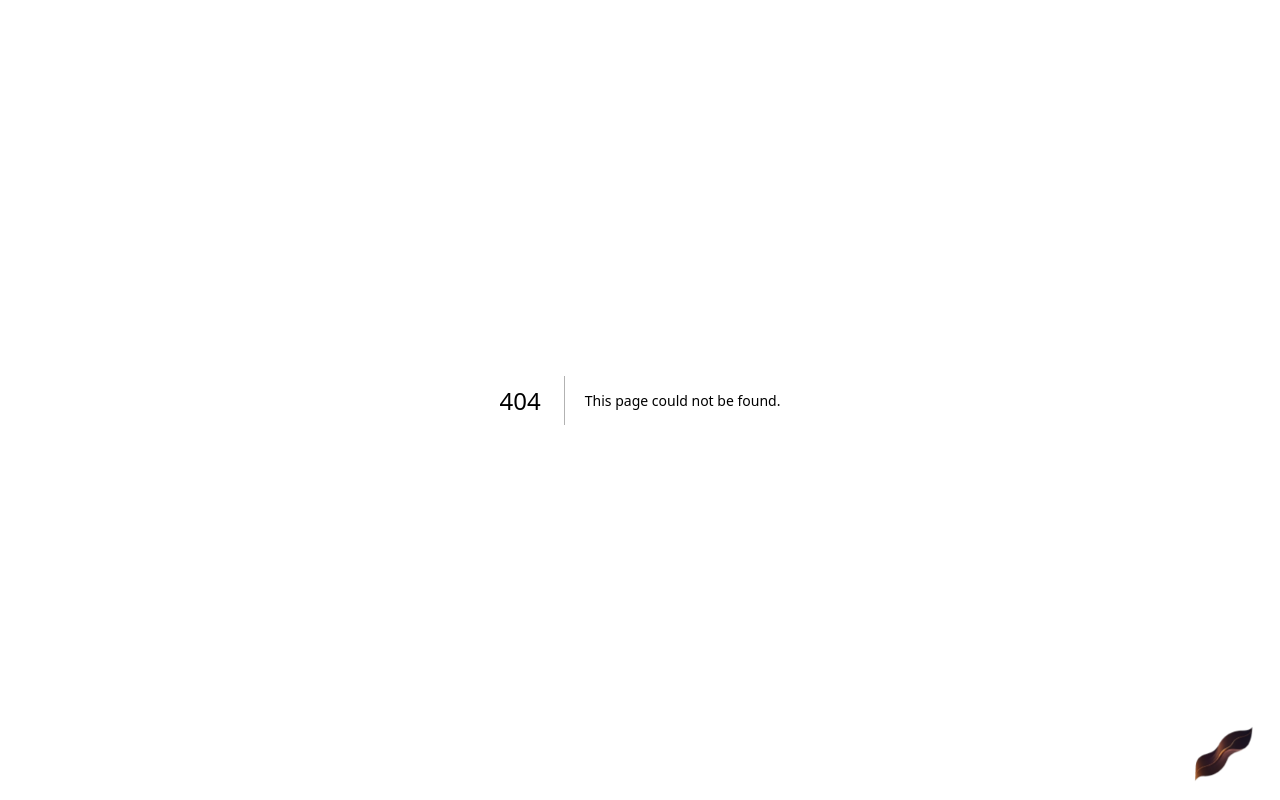
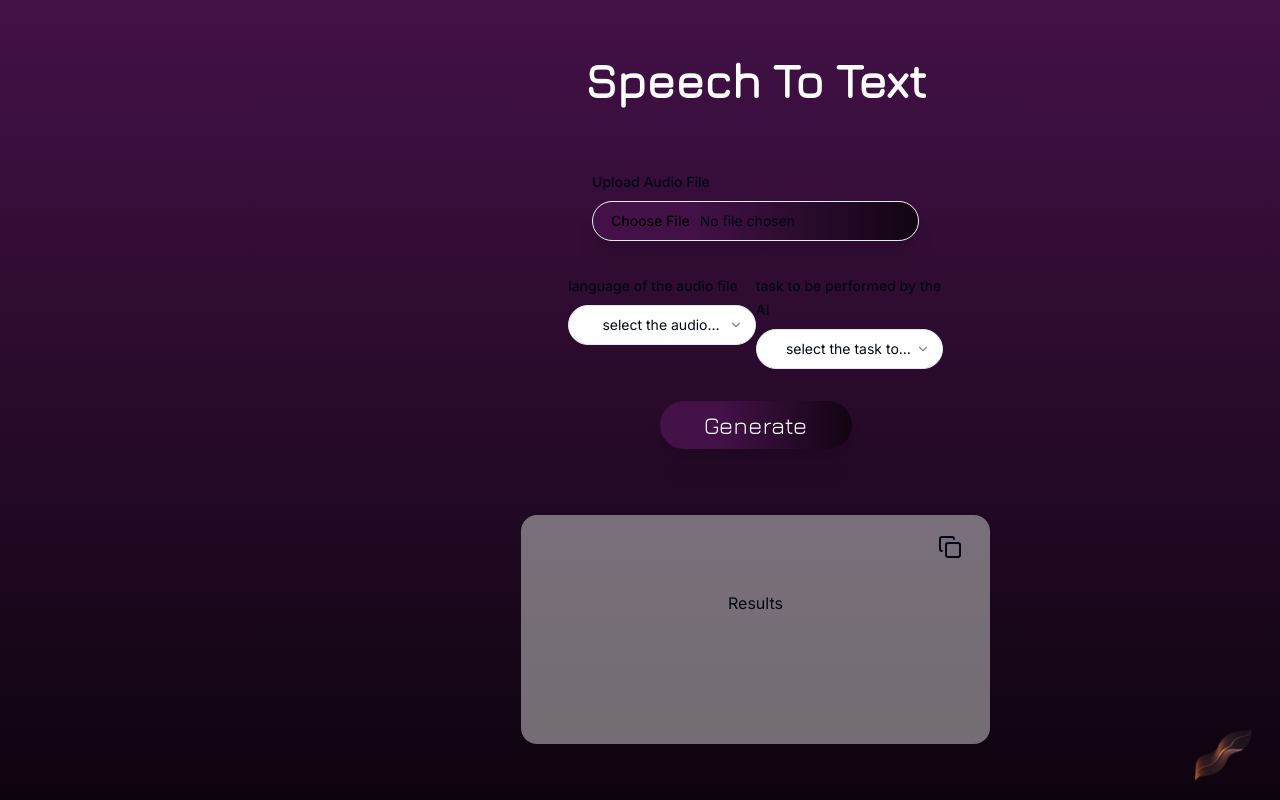
Before and after one commit to ziad-kamel/Graduation-Project, a Next.js app in the folder parrot/: page /speechToText in a window 1280 px wide. Before the commit this address had no page. Built offline with nearby package versions, Linux system fonts and the light colour scheme.

Commit message:
build STT page addd form validation

```diff
--- /dev/null
+++ b/parrot/src/app/hooks/useReadFile.ts
@@ -0,0 +1,14 @@
+import { useState } from "react";
+
+const useReadFile = () => {
+    const [fileContent, setFileContent] = useState('');
+
+    const readAudioFile = (filePath: string) => {
+
+        return fileContent
+    }
+
+    return {readAudioFile}
+}
+
+export default useReadFile
--- /dev/null
+++ b/parrot/src/app/speechToText/page.tsx
@@ -0,0 +1,134 @@
+"use client"
+import { zodResolver } from '@hookform/resolvers/zod';
+import * as z from 'zod';
+
+import { Button } from "@/components/ui/button";
+import { Form, FormControl, FormField, FormItem, FormLabel, FormMessage } from '@/components/ui/form';
+import { Input } from "@/components/ui/input";
+import { Select, SelectContent, SelectItem, SelectTrigger, SelectValue } from '@/components/ui/select';
+import { STTLanguage, STT_Language, STT_Task, STTtask } from '@/lib/types/STTStypes';
+import { Copy } from 'lucide-react';
+import { useForm } from 'react-hook-form';
+
+
+const FormSchema = z.object({
+  audioFile: z.string({
+    required_error: "Audio file is required",
+  }),
+  task: z.string({
+    required_error: "Task type is required",
+  }),
+  language: z.string({
+    required_error: "Audio language is required",
+  })
+})
+
+export default function SpeechToTextPage() {
+  const form = useForm<z.infer<typeof FormSchema>>({
+    resolver: zodResolver(FormSchema),
+  })
+
+  const onSubmit = (fromValues: z.infer<typeof FormSchema>) => {
+    console.log("########## ", {fromValues});
+  }
+
+  return (
+
+    <div className="flex flex-row h-full">
+    <div className="w-72 "></div>
+    <div className="w-full p-14">
+      <div className="flex flex-col justify-between items-center h-full">
+
+        <h1 className="text-5xl font-bold text-white font-jura">Speech To Text</h1>
+
+        <Form {...form}>
+          <form onSubmit={form.handleSubmit(onSubmit)} className='flex flex-col items-center gap-8 w-2/5'>
+
+            <FormField
+              control={form.control}
+              name='audioFile'
+              render={({field}) => (
+                <FormItem >
+                  <FormLabel>Upload Audio File</FormLabel>
+                  <FormControl>
+                    <Input {...field} type='file' accept='audio/*' className='rounded-full w-max bg-gradient-to-r from-[#431147] from-30% to-black to-[125%] shadow-xl'/>
+                  </FormControl>
+                  <FormMessage />
+                </FormItem>
+              )}/>
+
+              <div className='w-full flex flex-col sm:flex-row md:flex-row justify-evenly'>
+                <FormField
+                  control={form.control}
+                  name='language'
+                  render={({field}) => (
+                    <FormItem>
+                      <FormLabel>language of the audio file</FormLabel>
+                        <Select onValueChange={field.onChange}>
+                          <FormControl className='rounded-full'>
+                              <SelectTrigger>
+                                <SelectValue placeholder="select the audio language"/>
+                              </SelectTrigger>
+                          </FormControl>
+                          <SelectContent>
+                            {
+                              STT_Language.map((language: STTLanguage) => (
+                                <SelectItem key={language.audioLanguage} value={language.audioLanguage} >
+                                  {language.audioLanguage}
+                                </SelectItem>
+                              ))
+                            }
+                          </SelectContent>
+                        </Select>
+                      <FormMessage />
+                    </FormItem>
+                  )}/>
+
+                <FormField
+                  control={form.control}
+                  name='task'
+                  render={({field}) => (
+                    <FormItem>
+                      <FormLabel>task to be performed by the AI</FormLabel>
+                        <Select onValueChange={field.onChange}>
+                          <FormControl className='rounded-full'>
+                              <SelectTrigger>
+                                <SelectValue placeholder="select the task to preform"/>
+                              </SelectTrigger>
+                          </FormControl>
+                          <SelectContent>
+                            {
+                              STT_Task.map((task: STTtask) => (
+                                <SelectItem key={task.taskType} value={task.taskType} >
+                                  {task.taskType}
+                                </SelectItem>
+                              ))
+                            }
+                          </SelectContent>
+                        </Select>
+                      <FormMessage />
+                    </FormItem>
+                  )}/>
+              </div>
+
+              <Button type='submit' className="w-48 h-12 rounded-full text-2xl text-white font-jura bg-gradient-to-r from-[#431147] from-30% to-black to-[125%] shadow-xl">
+                Generate
+              </Button>
+
+          </form>
+        </Form>
+
+        <div className="flex flex-col gap-3 items-center w-1/2 h-1/3 bg-[#c3c3c38c] rounded-2xl ">
+          <div className='flex w-full flex-row-reverse'>
+            <Button variant={'ghost'} className='m-3'>
+              <Copy />
+            </Button>
+          </div>
+          Results
+        </div>
+
+      </div>
+    </div>
+  </div>
+  )
+}
--- /dev/null
+++ b/parrot/src/lib/types/STTStypes.ts
@@ -0,0 +1,33 @@
+
+export interface STTtask {
+    taskType: string;
+}
+
+export const STT_Task: STTtask[] = [
+    {taskType: "transcribe"},
+    {taskType:"translate"}
+];
+
+export interface STTLanguage {
+    audioLanguage: string;
+}
+
+export const STT_Language: STTLanguage[] = [
+    {audioLanguage: "None"},
+    {audioLanguage:"arabic"},
+    {audioLanguage:"chinese"},
+    {audioLanguage:"dutch"},
+    {audioLanguage:"english"},
+    {audioLanguage:"french"},
+    {audioLanguage:"galician"},
+    {audioLanguage:"german"},
+    {audioLanguage:"greek"},
+    {audioLanguage:"italian"},
+    {audioLanguage:"japanese"},
+    {audioLanguage:"korean"},
+    {audioLanguage:"latin"},
+    {audioLanguage:"portuguese"},
+    {audioLanguage:"russian"},
+    {audioLanguage:"spanish"},
+    {audioLanguage:"turkish"},
+];
```
